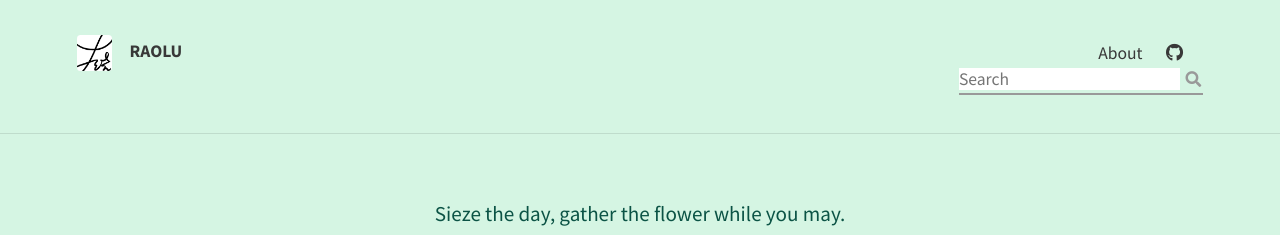
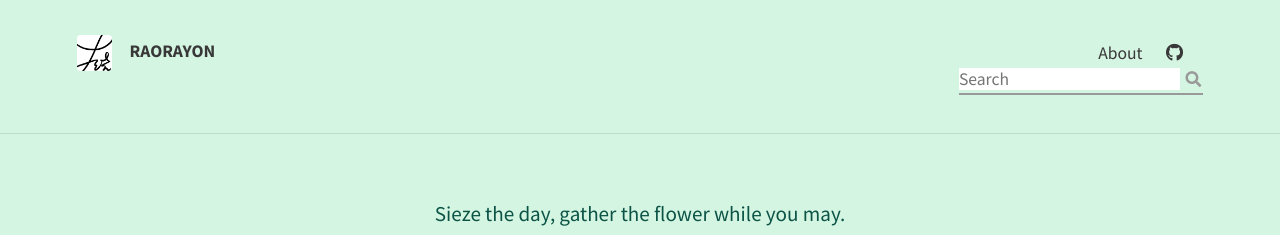
Before and after one commit to rynLu76/rynLu76.github.io, a Jekyll site: the page built from index.html, in a window 1280 px wide. Shown: the top 235 px of the page. Built offline with Jekyll 4.4.1, drawn with Linux system fonts in a browser that asks for light colours; nearby versions of some CDN libraries; the list of posts is cut into pages by our own code.

Commit message:
Update _config.yml

```diff
--- a/_config.yml
+++ b/_config.yml
@@ -5,7 +5,7 @@ url: "https://rynLu76.github.io/"
 # THEME-SPECIFIC CONFIGURATION
 theme_settings:
   # Meta
-  title: RAOLU
+  title: RAORAYON
   avatar: assets/img/avatar.png
   favicon: assets/favicon.ico
   gravatar: # Email MD5 hash
```
